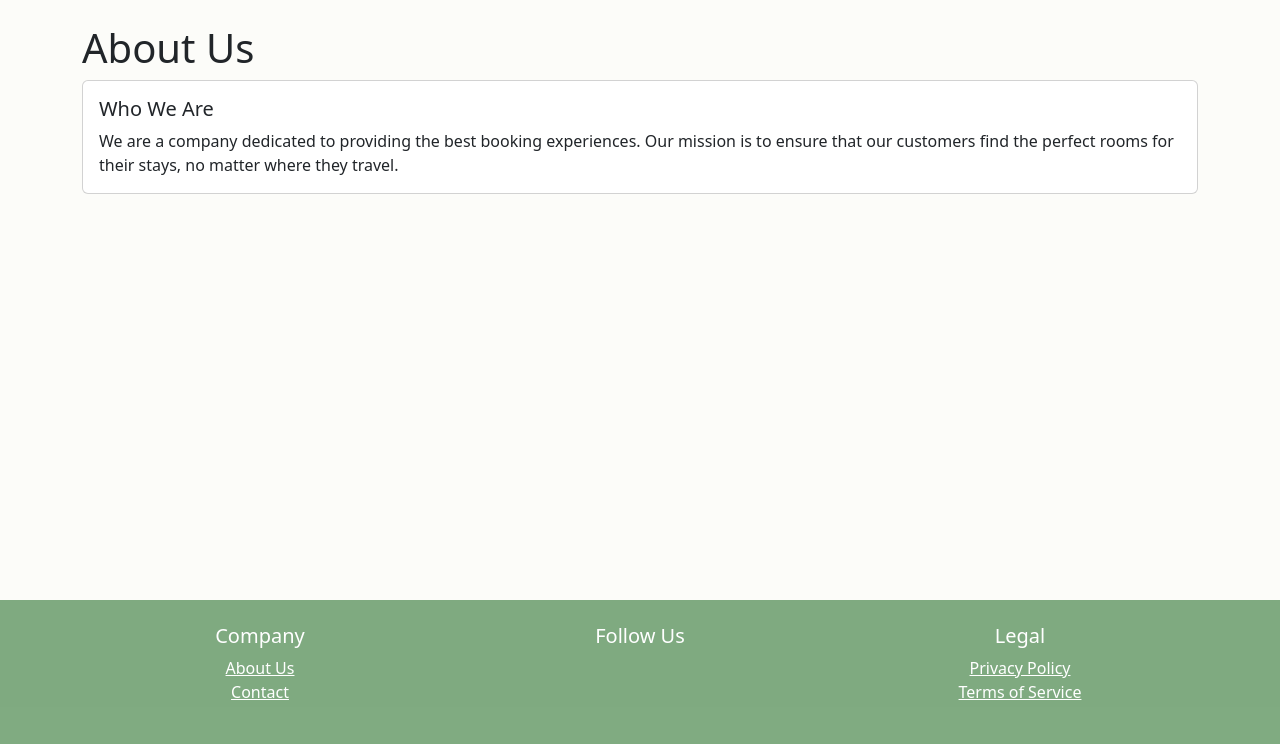
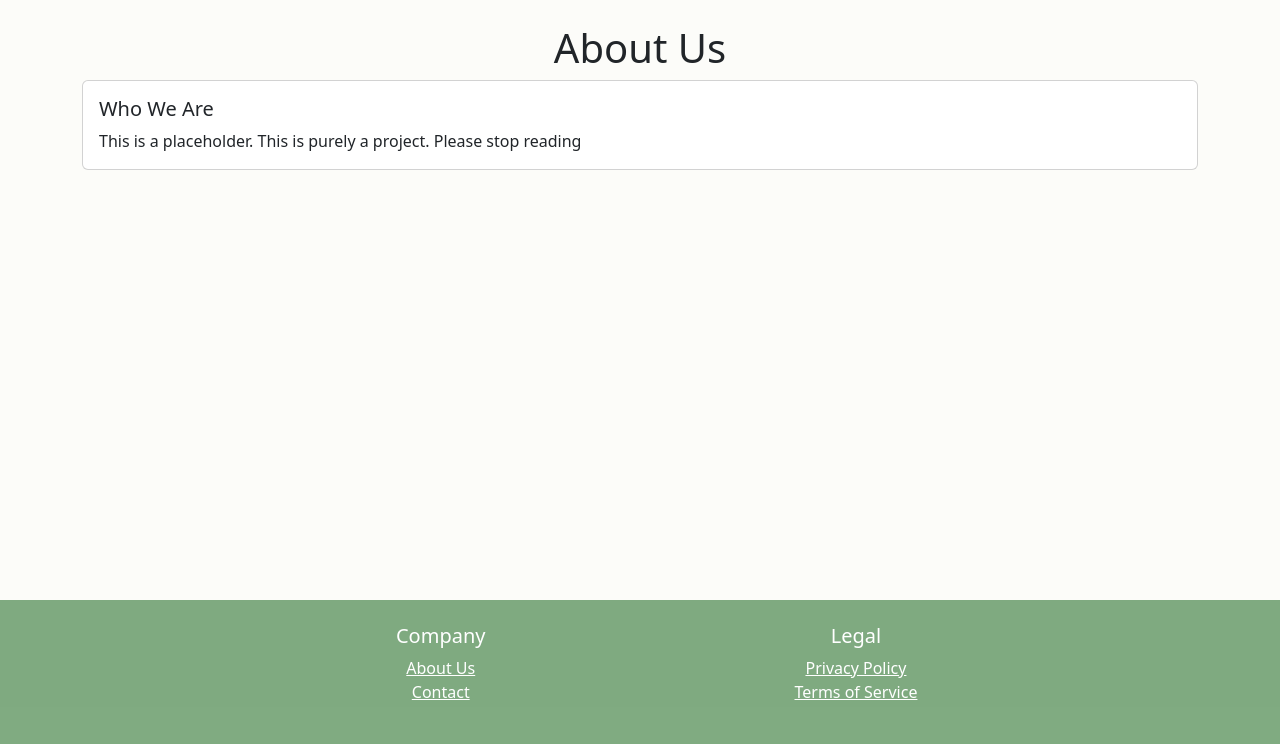
Before and after one commit to RileyK05/booking-web, a Django app: page /about/ in a window 1280 px wide. Shown: the part 56-800 px from the top of the page. Run offline with Django 5.2, Linux system fonts and the light colour scheme.

Commit message:
idk, i did something

```diff
--- a/booking_app/templates/about.html
+++ b/booking_app/templates/about.html
@@ -3,14 +3,12 @@
 {% block title %}About Us{% endblock %}
 
 {% block content %}
-<h1>About Us</h1>
+<h1 class="text-center">About Us</h1>
 <div class="card mb-3">
     <div class="card-body">
         <h5 class="card-title">Who We Are</h5>
         <p class="card-text">
-            We are a company dedicated to providing the best booking experiences.
-            Our mission is to ensure that our customers find the perfect rooms for
-            their stays, no matter where they travel.
+            This is a placeholder. This is purely a project. Please stop reading
         </p>
     </div>
 </div>
--- a/booking_app/templates/base_generic.html
+++ b/booking_app/templates/base_generic.html
@@ -74,21 +74,19 @@
 
     <footer class="py-4 mt-5">
         <div class="container text-center">
-            <div class="row">
-                <div class="col-md-4">
+            <div class="row justify-content-center">
+                <div class="col-md-4 d-flex justify-content-end">
+                    <div>
                         <h5>Company</h5>
                         <ul class="list-unstyled">
                             <li><a href="{% url 'about' %}" class="text-white">About Us</a></li>
                             <li><a href="{% url 'contact' %}" class="text-white">Contact</a></li>
                         </ul>
                     </div>
-                <div class="col-md-4">
-                    <h5>Follow Us</h5>
-                    <a href="#" class="text-white me-2"><i class="fab fa-facebook"></i></a>
-                    <a href="#" class="text-white me-2"><i class="fab fa-twitter"></i></a>
-                    <a href="#" class="text-white me-2"><i class="fab fa-instagram"></i></a>
                 </div>
-                <div class="col-md-4">
+                <div class="col-md-3"></div>
+                <div class="col-md-4 d-flex justify-content-start">
+                    <div>
                         <h5>Legal</h5>
                         <ul class="list-unstyled">
                             <li><a href="{% url 'privacy_policy' %}" class="text-white">Privacy Policy</a></li>
@@ -97,7 +95,10 @@
                     </div>
                 </div>
             </div>
+        </div>
     </footer>
+
+
 
     <script src="https://cdn.jsdelivr.net/npm/bootstrap@5.3.2/dist/js/bootstrap.bundle.min.js"></script>
 </body>
--- a/booking_app/templates/contact.html
+++ b/booking_app/templates/contact.html
@@ -3,7 +3,7 @@
 {% block title %}Contact Us{% endblock %}
 
 {% block content %}
-<h1>Contact Us</h1>
+<h1 h1 class="text-center">Contact Us</h1>
 <div class="card mb-3">
     <div class="card-body">
         <h5 class="card-title">Get in Touch</h5>
--- a/booking_app/templates/index.html
+++ b/booking_app/templates/index.html
@@ -5,7 +5,7 @@
 {% block title %}Featured Rooms{% endblock %}
 
 {% block content %}
-<div class="container mt-4 mb-5"> <!-- Added mb-5 class here for spacing -->
+<div class="container mt-4 mb-5">
     <h1 class="text-center">Featured Rooms{% if location != "N/A" %} in {{ location }}{% endif %}</h1>
 
     <form method="get" action="{% url 'room_search' %}">
--- a/booking_app/templates/private_policy.html
+++ b/booking_app/templates/private_policy.html
@@ -3,7 +3,7 @@
 {% block title %}Contact Us{% endblock %}
 
 {% block content %}
-<h1>Private Policy</h1>
+<h1 h1 class="text-center">Private Policy</h1>
 <div class="card mb-3">
     <div class="card-body">
         <h5 class="card-title">Private Policy</h5>
--- a/booking_app/templates/terms_of_service.html
+++ b/booking_app/templates/terms_of_service.html
@@ -3,12 +3,12 @@
 {% block title %}About Us{% endblock %}
 
 {% block content %}
-<h1>Terms of Service</h1>
+<h1 class="text-center">Terms of Service</h1>
 <div class="card mb-3">
     <div class="card-body">
         <h5 class="card-title">Terms of Service</h5>
         <p class="card-text">
-            Fuck you. That's what TOS we got.
+            Uhhh, idk.
         </p>
     </div>
 </div>
--- a/booking_app/urls.py
+++ b/booking_app/urls.py
@@ -5,7 +5,7 @@ from .views import (
     BookingHistoryView, ReviewSubmitView, RoomSearchView,
     BookingConfirmView, InitiatePaymentView, PaymentSuccessView,
     PaymentFailedView, BookingWindowsView, FeaturedRoomsInCityView,
-    AboutView, ContactView, PrivatePolicyView
+    AboutView, ContactView, PrivatePolicyView, TermsOfServiceView
 )
 
 urlpatterns = [
@@ -14,7 +14,7 @@ urlpatterns = [
     path('about/', AboutView.as_view(), name='about'),
     path('contact/', ContactView.as_view(), name='contact'),
     path('private-policy/', PrivatePolicyView.as_view(), name='privacy_policy'),
-    path('terms-of-service/', PrivatePolicyView.as_view(), name='terms_of_service'),
+    path('terms-of-service/', TermsOfServiceView.as_view(), name='terms_of_service'),
 
     # User-related views
     path('user/', UserView.as_view(), name='user_profile'),
--- a/booking_app/views.py
+++ b/booking_app/views.py
@@ -284,4 +284,4 @@ class PrivatePolicyView(TemplateView):
     template_name = "private_policy.html"
 
 class TermsOfServiceView(TemplateView):
-    template_name = "private_policy.html"
+    template_name = "terms_of_service.html"
```
Lines whose indentation alone changed are shown as unchanged.
